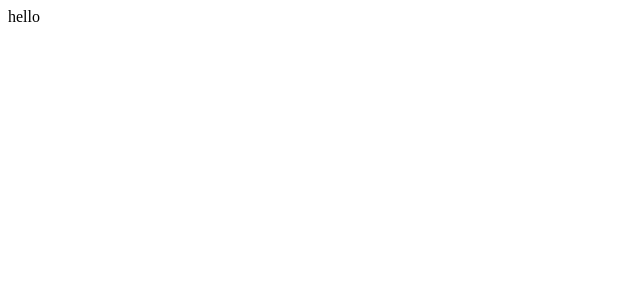
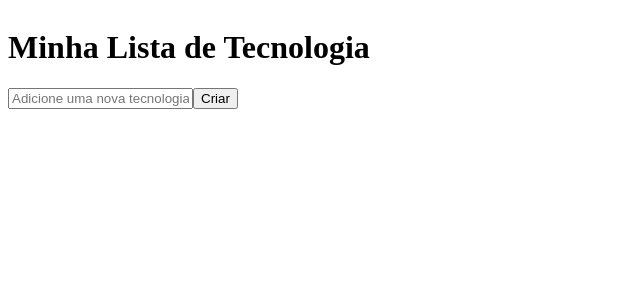
Before and after one commit to yolisses/minhas-tecnologias, a React (Vite) app: page / in a window 1280 px wide. Shown: the top 300 px of the page, without its empty margins (0-640 px from the left). Built offline with nearby package versions, Linux system fonts and the light colour scheme.

Commit message:
add read and create techs

```diff
--- a/index.html
+++ b/index.html
@@ -1,5 +1,5 @@
-<!doctype html>
-<html lang="en">
+<!DOCTYPE html>
+<html lang="pt-BR">
   <head>
     <meta charset="UTF-8" />
     <link rel="icon" type="image/svg+xml" href="/icon.svg" />
--- a/src/app.tsx
+++ b/src/app.tsx
@@ -1,5 +1,18 @@
+import { useState } from "react";
+import { Tech } from "./tech";
+import { TechInput } from "./techInput";
+import { TechList } from "./techList";
+
 export function App() {
-  return <>hello</>;
+  const [techs, setTechs] = useState<Tech[]>([]);
+
+  return (
+    <div>
+      <h1>Minha Lista de Tecnologia</h1>
+      <TechInput setTechs={setTechs} />
+      <TechList techs={techs}></TechList>
+    </div>
+  );
 }
 
 export default App;
--- a/src/index.css
+++ b/src/index.css
@@ -0,0 +1,4 @@
+div {
+  display: flex;
+  flex-direction: column;
+}
--- /dev/null
+++ b/src/tech.d.ts
@@ -0,0 +1,3 @@
+export type Tech = {
+  name: string;
+};
--- /dev/null
+++ b/src/techInput.tsx
@@ -0,0 +1,41 @@
+import {
+  ChangeEvent,
+  Dispatch,
+  FormEvent,
+  SetStateAction,
+  useState,
+} from "react";
+import { Tech } from "./tech";
+
+type Props = {
+  setTechs: Dispatch<SetStateAction<Tech[]>>;
+};
+
+export function TechInput({ setTechs }: Props) {
+  const [name, setName] = useState("");
+
+  function handleSubmit(e: FormEvent) {
+    e.preventDefault();
+    if (!name) return;
+    const tech: Tech = { name };
+    setTechs((old) => [...old, tech]);
+    setName("");
+  }
+
+  function handleChange(e: ChangeEvent<HTMLInputElement>) {
+    setName(e.target.value);
+  }
+
+  return (
+    <form onSubmit={handleSubmit}>
+      <input
+        type="text"
+        name="tech"
+        value={name}
+        onChange={handleChange}
+        placeholder="Adicione uma nova tecnologia"
+      />
+      <button type="submit">Criar</button>
+    </form>
+  );
+}
--- /dev/null
+++ b/src/techItem.tsx
@@ -0,0 +1,9 @@
+import { Tech } from "./tech";
+
+type Props = {
+  tech: Tech;
+};
+
+export function TechItem({ tech }: Props) {
+  return <div>{tech.name}</div>;
+}
--- /dev/null
+++ b/src/techList.tsx
@@ -0,0 +1,16 @@
+import { Tech } from "./tech";
+import { TechItem } from "./techItem";
+
+type Props = {
+  techs: Tech[];
+};
+
+export function TechList({ techs }: Props) {
+  return (
+    <div>
+      {techs.map((tech) => (
+        <TechItem tech={tech} />
+      ))}
+    </div>
+  );
+}
```
